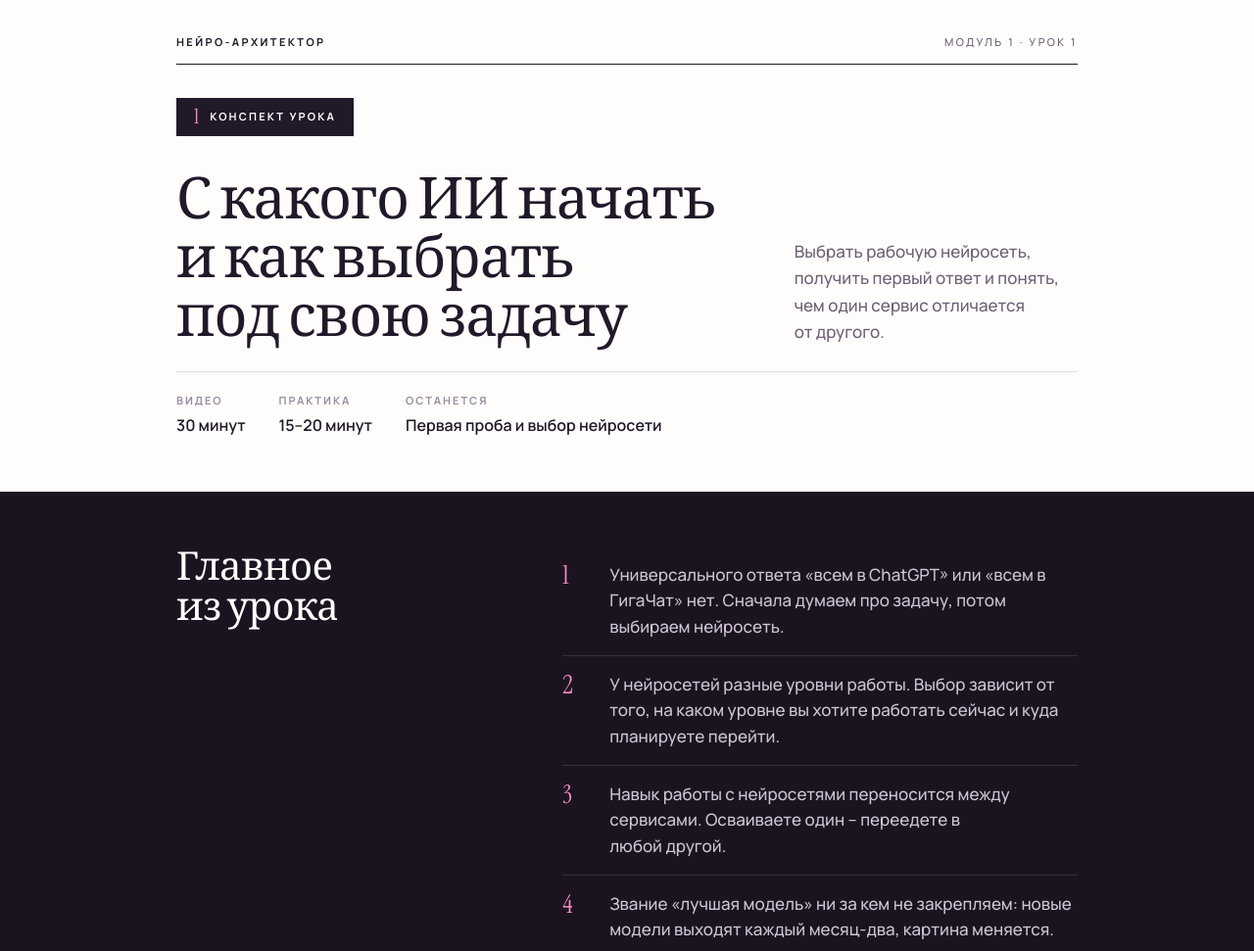
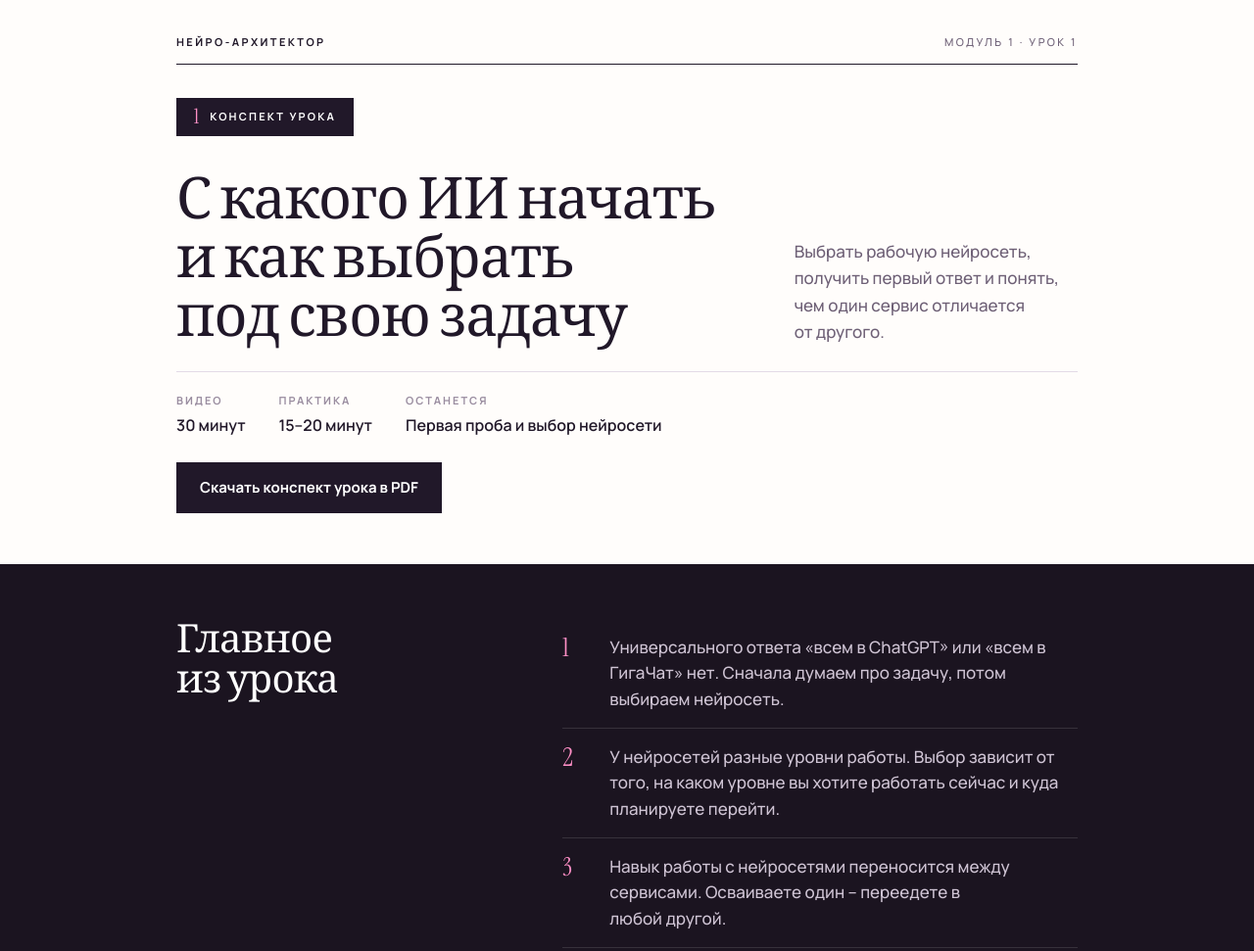
Before and after one commit to fitstars-school/ii-course, a plain HTML site: page modul1/urok1/index.html in a window 1280 px wide. Shown: the top 971 px of the page at 98% size. Drawn offline with Linux system fonts and the light colour scheme.

Commit message:
Модуль 1 – прямые PDF конспектов

```diff
--- a/modul1/urok1/index.html
+++ b/modul1/urok1/index.html
@@ -249,6 +249,7 @@ section.wrap{padding-left:40px;padding-right:40px}
       <div><span class="mk">Практика</span><span class="mv">15–20 минут</span></div>
       <div><span class="mk">Останется</span><span class="mv">Первая проба и выбор нейросети</span></div>
     </div>
+    <div class="btns"><a class="btn" href="konspekt.pdf" download>Скачать конспект урока в PDF</a></div>
   </div>
 </header>
 
```
Also changed, not shown: modul1/urok2/index.html (+1 -0 lines), modul1/urok3/index.html (+1 -0 lines), 3 other files.
